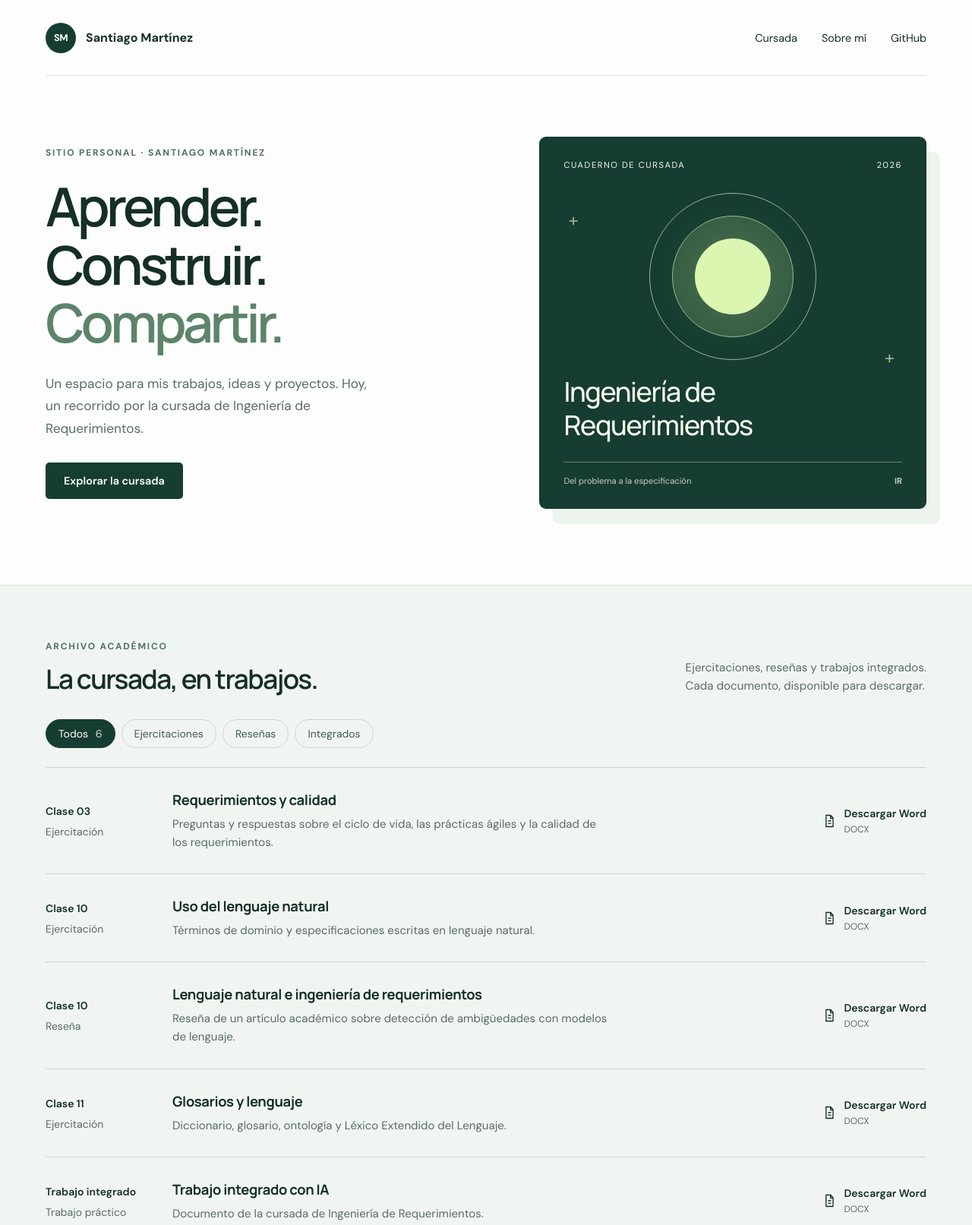
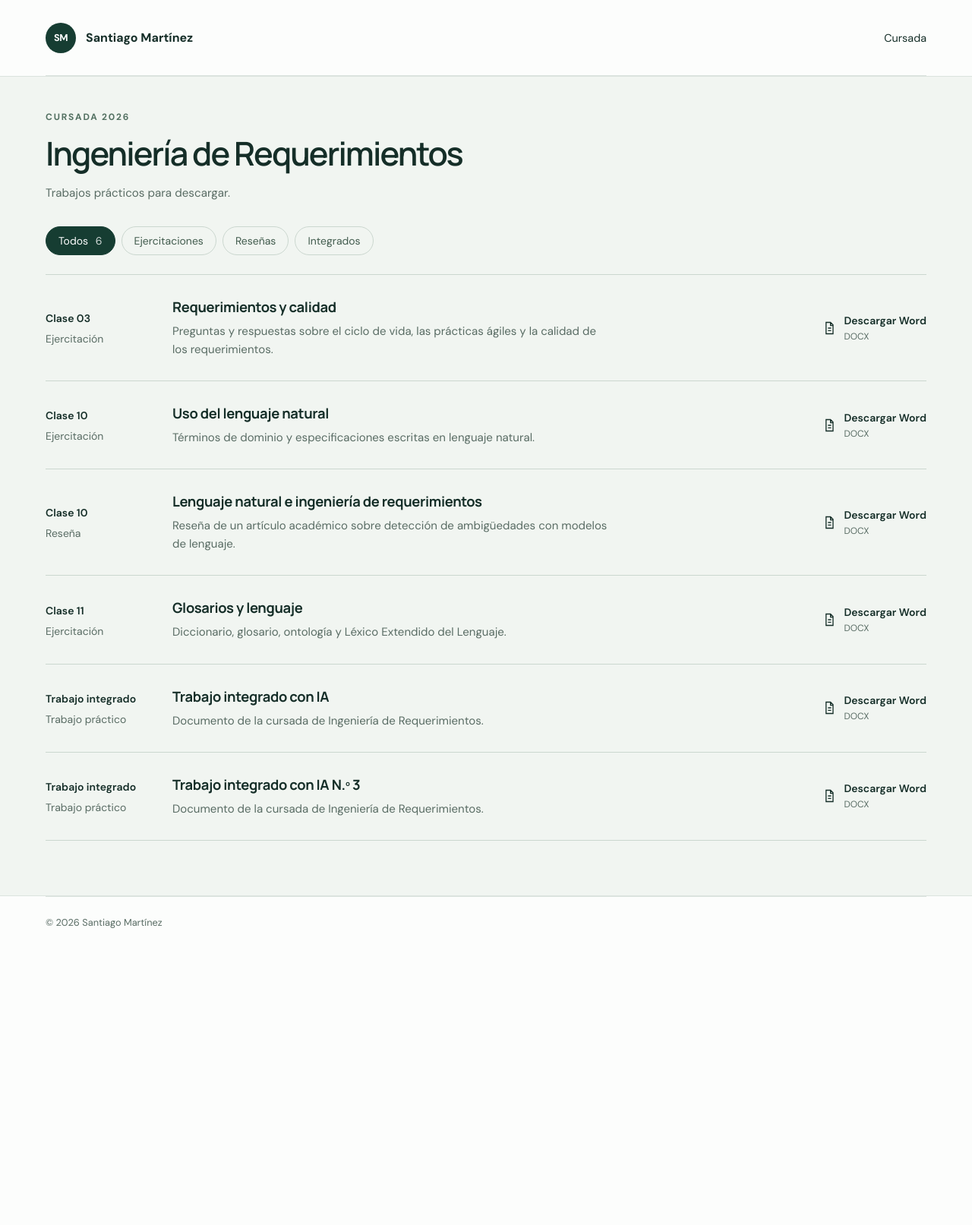
Before and after one commit to SJMartinez/sjmartinez.github.io, an Astro site: page / in a window 1280 px wide. Shown: the top 1613 px of the page at 76% size. After the commit the page ends 1248 px from the top, so only its background shows below. Built offline with nearby package versions, Linux system fonts and the light colour scheme; Astro itself is replaced by a stand-in of ours.

Commit message:
Simplificar portada y quitar presentación y enlaces personales

```diff
--- a/src/layouts/Base.astro
+++ b/src/layouts/Base.astro
@@ -16,9 +16,9 @@ const { title = 'Santiago Martínez', description = 'Sitio personal de Santiago
     <a class="skip" href="#contenido">Saltar al contenido</a>
     <header class="site-header wrap">
       <a class="brand" href="/" aria-label="Santiago Martínez, inicio"><span class="monogram">SM</span><span>Santiago Martínez</span></a>
-      <nav aria-label="Navegación principal"><a href="/#cursada">Cursada</a><a href="/#sobre-mi">Sobre mí</a><a href="https://github.com/SJMartinez">GitHub</a></nav>
+      <nav aria-label="Navegación principal"><a href="/#cursada">Cursada</a></nav>
     </header>
     <slot />
-    <footer class="wrap footer"><span>© 2026 Santiago Martínez</span><span>Hecho para aprender. Guardado para compartir.</span><a href="https://github.com/SJMartinez">GitHub</a></footer>
+    <footer class="wrap footer"><span>© 2026 Santiago Martínez</span></footer>
   </body>
 </html>
--- a/src/pages/index.astro
+++ b/src/pages/index.astro
@@ -4,23 +4,9 @@ import { trabajos } from '../data/trabajos';
 ---
 <Base>
   <main id="contenido">
-    <section class="hero wrap" aria-labelledby="titulo">
-      <div class="hero-copy">
-        <p class="eyebrow">SITIO PERSONAL · SANTIAGO MARTÍNEZ</p>
-        <h1 id="titulo">Aprender.<br />Construir.<br /><span>Compartir.</span></h1>
-        <p class="intro">Un espacio para mis trabajos, ideas y proyectos. Hoy, un recorrido por la cursada de Ingeniería de Requerimientos.</p>
-        <a class="button" href="#cursada">Explorar la cursada</a>
-      </div>
-      <aside class="course-cover" aria-label="Colección de trabajos de Ingeniería de Requerimientos">
-        <div class="cover-top"><span>CUADERNO DE CURSADA</span><span>2026</span></div>
-        <div class="cover-art" aria-hidden="true"><div class="circle circle-one"></div><div class="circle circle-two"></div><div class="circle circle-three"></div><div class="cross cross-one">+</div><div class="cross cross-two">+</div></div>
-        <div class="cover-title">Ingeniería de<br />Requerimientos</div>
-        <div class="cover-bottom"><span>Del problema a la especificación</span><span>IR</span></div>
-      </aside>
-    </section>
     <section id="cursada" class="course-section">
       <div class="wrap">
-        <div class="section-intro"><div><p class="eyebrow">ARCHIVO ACADÉMICO</p><h2>La cursada, en trabajos.</h2></div><p>Ejercitaciones, reseñas y trabajos integrados.<br />Cada documento, disponible para descargar.</p></div>
+        <div class="section-intro"><div><p class="eyebrow">CURSADA 2026</p><h1 class="course-title">Ingeniería de Requerimientos</h1></div><p>Trabajos prácticos para descargar.</p></div>
         <div class="filters" role="group" aria-label="Filtrar trabajos" hidden><button data-filter="Todos" aria-pressed="true">Todos <span>6</span></button><button data-filter="Ejercitación" aria-pressed="false">Ejercitaciones</button><button data-filter="Reseña" aria-pressed="false">Reseñas</button><button data-filter="Trabajo práctico" aria-pressed="false">Integrados</button></div>
         <p id="resultados" class="sr-only" aria-live="polite"></p>
         <div class="works">
@@ -28,7 +14,7 @@ import { trabajos } from '../data/trabajos';
         </div>
       </div>
     </section>
-    <section id="sobre-mi" class="about wrap"><p class="eyebrow">SOBRE MÍ</p><div><h2>Soy Santiago Martínez.</h2><p>Este sitio reúne mis trabajos de Ingeniería de Requerimientos y es el punto de partida para compartir mis próximos proyectos.</p><a class="text-link" href="https://github.com/SJMartinez">Encontrame en GitHub</a></div></section>
+
   </main>
   <script>
     const filters = document.querySelector<HTMLElement>('.filters');
```
Also changed, not shown: src/styles/global.css.
